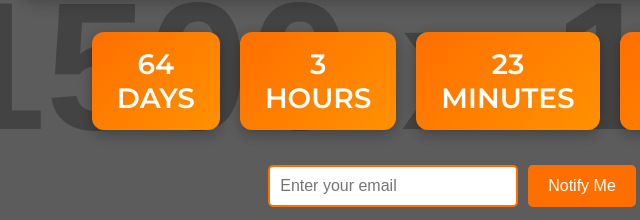
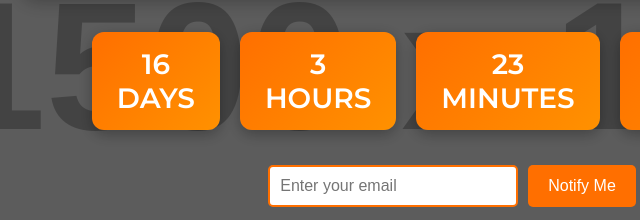
Before and after one commit to praazoofficial/praazo.github.io, a plain HTML site: page index.html in a window 1280 px wide. Shown: the part 319-539 px from the top of the page, 188-828 px from the left. Drawn offline with Linux system fonts and the light colour scheme; placeholder pictures from the web are drawn by us.

Commit message:
Update index.html

```diff
--- a/index.html
+++ b/index.html
@@ -266,7 +266,7 @@
   </div>
 
   <script>
-    const countdownDate = new Date("Nov 29, 2025 00:00:00").getTime();
+    const countdownDate = new Date("Oct 12, 2025 00:00:00").getTime();
 
     setInterval(function () {
       const now = new Date().getTime();
```
